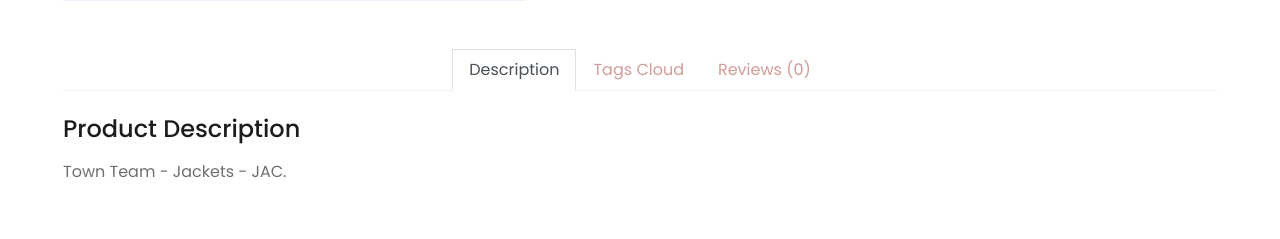
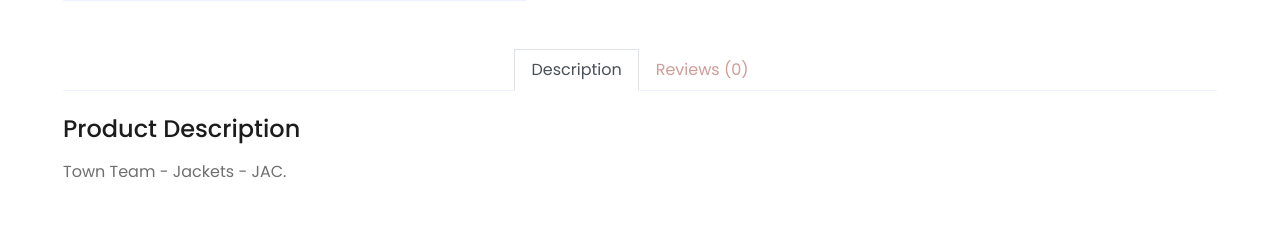
Before and after one commit to Mmy2000/advanced-ecommerce, a Django app: page /products/jac23wfwp28808tb1 in a window 1280 px wide. Shown: the part 1655-1894 px from the top of the page. Run offline with Django 4.2, Linux system fonts and the light colour scheme; data comes from the database, SQL or seed files in the repository; parts of the project's set-up code (start-up, migrations or seed data) failed here and were passed over; some libraries are stand-ins or nearby versions.

Commit message:
updating

```diff
--- a/products/templates/products/product_detail.html
+++ b/products/templates/products/product_detail.html
@@ -133,19 +133,12 @@
             <div class="col">
                 <div class="nav nav-tabs justify-content-center border-secondary mb-4">
                     <a class="nav-item nav-link active" data-toggle="tab" href="#tab-pane-1">Description</a>
-                    <a class="nav-item nav-link" data-toggle="tab" href="#tab-pane-2">Tags Cloud</a>
                     <a class="nav-item nav-link" data-toggle="tab" href="#tab-pane-3">Reviews (0)</a>
                 </div>
                 <div class="tab-content">
                     <div class="tab-pane fade show active" id="tab-pane-1">
                         <h4 class="mb-3">Product Description</h4>
                         <p>{{single_product.description}}</p>
-                    </div>
-                    <div class="tab-pane fade" id="tab-pane-2">
-                        <h4 class="mb-3">Tags</h4>
-                        {% for tag in single_product.tags.all  %}
-                        <a href="{% url 'product_by_tag' tag.slug %}"><span class="badge bg-secondary">{{tag}}</span></a>
-                        {% endfor %}
                     </div>
                     <div class="tab-pane fade" id="tab-pane-3">
                         <div class="row">
```
